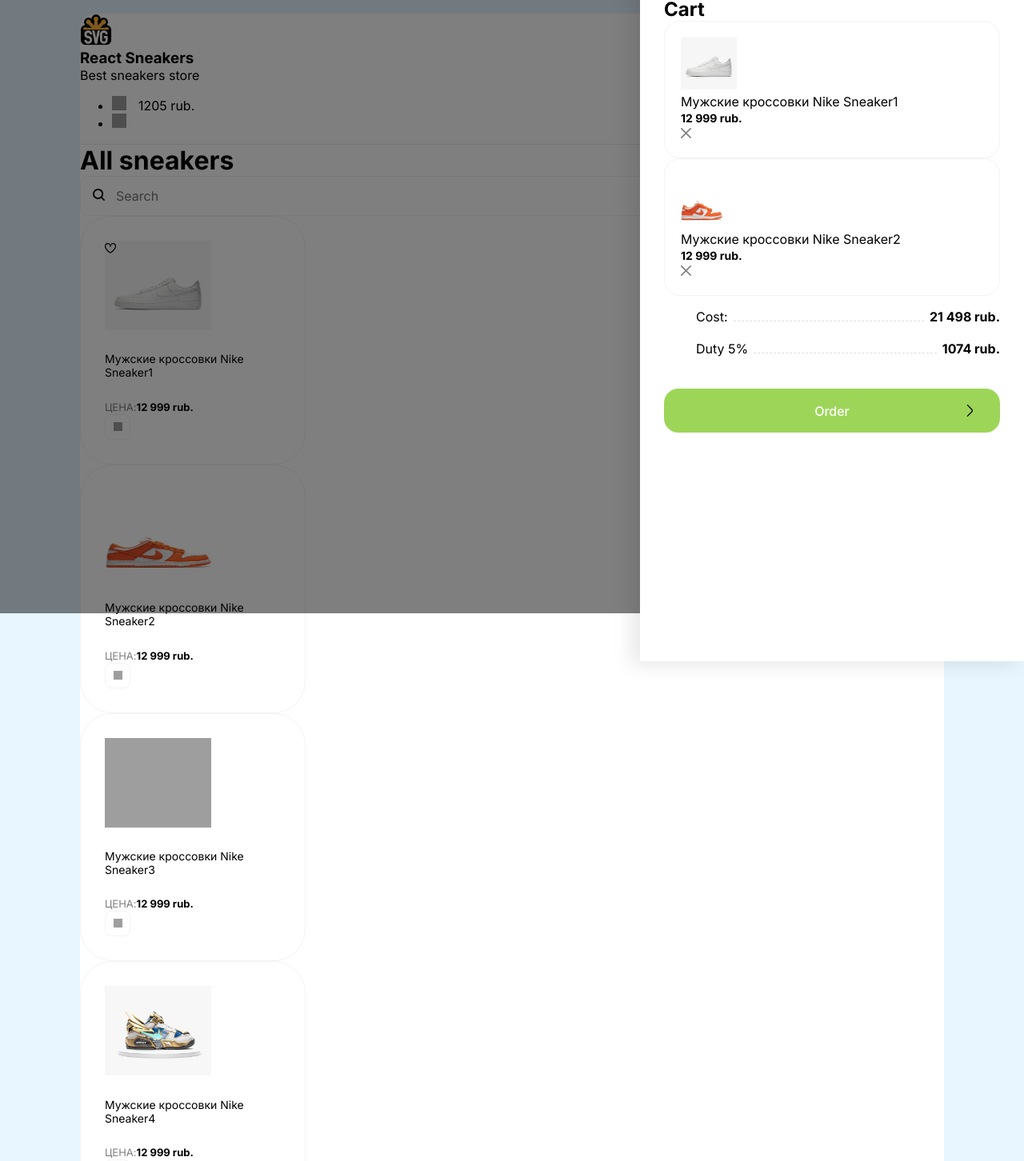
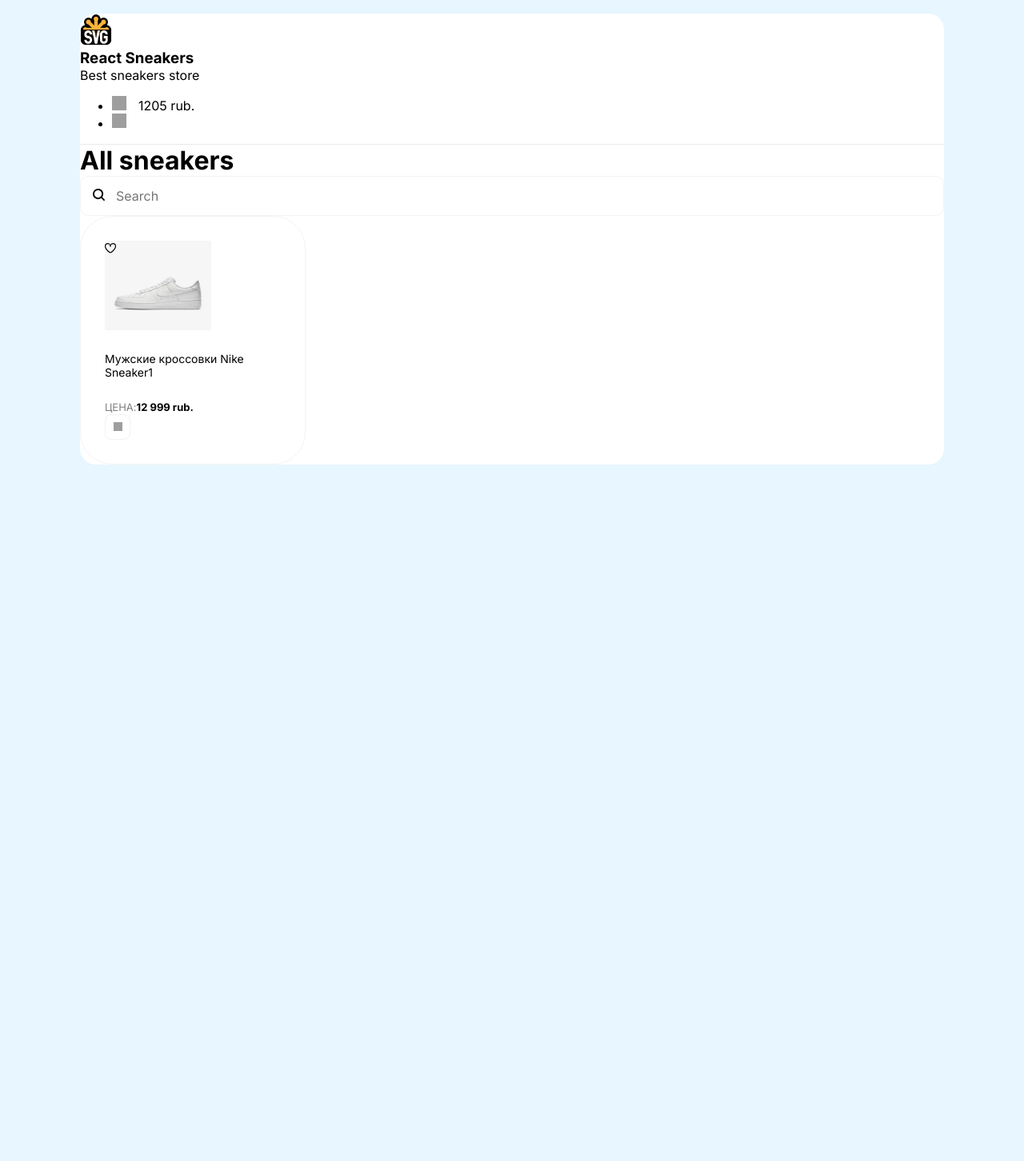
Before and after one commit to viix54/react-sneakers, a React (Create React App) app: page / in a window 1280 px wide. Shown: the part 33-1485 px from the top of the page at 80% size. After the commit the page ends 800 px from the top, so only its background shows below. Built offline with nearby package versions, Linux system fonts and the light colour scheme; grey boxes are pictures that could not be loaded.

Commit message:
first components

```diff
--- a/src/App.js
+++ b/src/App.js
@@ -1,72 +1,13 @@
+import Card from "./components/Card";
+import Header from "./components/Header";
+import Drawer from "./components/Drawer";
 
 function App() {
   return (
     <div className="wrapper clear">
-      <div className='overlay'>
-        <div className='drawer'>
-          <h2 className='mb-30'>Cart</h2>
-         <div className='items'>
-         <div className='cartItem d-flex align-center mb-20'>
-          <div style={{backgroundImage:'url(/img/sneakers/sneak1.webp)'}}className='cartItemImg'></div>
+      <Drawer/>
+      <Header/>
 
-            <div className='mr-20 flex '>
-              <p className='mb-5'>Мужские кроссовки Nike Sneaker1</p>
-              <b>12 999 rub.</b>
-              </div>
-              <img className='removeBtn' width={13} height={13} src='/img/cross.svg' alt='delItem'/>
-
-          </div>
-
-          <div className='cartItem d-flex align-center mb-20'>
-          <div style={{backgroundImage:'url(/img/sneakers/sneak2.webp)'}}className='cartItemImg'></div>
-
-            <div className='mr-20 flex '>
-
-              <p className='mb-5'>Мужские кроссовки Nike Sneaker2</p>
-              <b>12 999 rub.</b>
-              </div>
-              <img className='removeBtn' width={13} height={13} src='/img/cross.svg' alt='delItem'/>
-
-
-          </div>
-         </div>
-         <div className='cartTotalBlock'>
-        <ul >
-            <li className='d-flex'>
-              <span>Cost:</span>
-              <div></div>
-              <b>21 498 rub.</b>
-            </li>
-            <li className='d-flex'>
-              <span>Duty 5%</span>
-              <div></div>
-              <b>1074 rub.</b>
-            </li>
-
-            </ul>
-          <button className='greenButton'>Order <img width={15} height={15} src='/img/angle-right.svg' alt='Arrow'/></button>
-          </div>
-        </div>
-      </div>
-
-      <header className="d-flex justify-between align-center p-40">
-        <div className="d-flex align-center">
-        <img width= {40} height={40} src='/img/logo.png' alt="logo"/>
-        <div>
-          <h3 className="text-uppercase">React Sneakers</h3>
-          <p className="opacity-5">Best sneakers store</p>
-        </div>
-        </div>
-         <ul className="d-flex">
-            <li className="mr-30"><img width= {18} height={18} src='/img/cart.svg' alt="cart"/>
-            <span>1205 rub.</span>
-            </li>
-            <li>
-            <img width= {18} height={18} src='/img/user.svg' alt="user"/>
-            </li>
-          </ul>
-
-      </header>
       <div className="content p-40">
         <div className='d-flex align-center justify-between mb-40'>
           <h1 >All sneakers</h1>
@@ -76,61 +17,8 @@
           </div>
         </div>
         <div className="d-flex">
-        <div className="card">
-          <div className='favorite'>
-          <img width={14} height={14}src='/img/heart.svg' alt='Unliked'/>
-          </div>
-          <img width={133} height={112}src ='/img/sneakers/sneak1.webp' alt="Sneakers"/>
-          <h5>Мужские кроссовки Nike Sneaker1</h5>
-          <div className="d-flex justify-between align-center">
-            <div className="d-flex flex-column">
-              <span>Цена:</span>
-              <b>12 999 rub.</b>
-            </div>
-            <button className="button">
-              <img width={11} height={11} src="/img/plus.svg" alt="plus" />
-            </button>
-          </div>
-        </div>
-        <div className="card">
-          <img width={133} height={112}src ='/img/sneakers/sneak2.webp' alt="Sneakers"/>
-          <h5>Мужские кроссовки Nike Sneaker2</h5>
-          <div className="d-flex justify-between align-center">
-            <div className="d-flex flex-column">
-              <span>Цена:</span>
-              <b>12 999 rub.</b>
-            </div>
-            <button className="button">
-              <img width={11} height={11} src="/img/plus.svg" alt="plus" />
-            </button>
-          </div>
-        </div>
-        <div className="card">
-          <img width={133} height={112}src ='/img/sneakers/sneak3.jpg' alt="Sneakers"/>
-          <h5>Мужские кроссовки Nike Sneaker3</h5>
-          <div className="d-flex justify-between align-center">
-            <div className="d-flex flex-column">
-              <span>Цена:</span>
-              <b>12 999 rub.</b>
-            </div>
-            <button className="button">
-              <img width={11} height={11} src="/img/plus.svg" alt="plus" />
-            </button>
-          </div>
-        </div>
-        <div className="card">
-          <img width={133} height={112}src ='/img/sneakers/sneak4.webp' alt="Sneakers"/>
-          <h5>Мужские кроссовки Nike Sneaker4</h5>
-          <div className="d-flex justify-between align-center">
-            <div className="d-flex flex-column">
-              <span>Цена:</span>
-              <b>12 999 rub.</b>
-            </div>
-            <button className="button">
-              <img width={11} height={11} src="/img/plus.svg" alt="plus" />
-            </button>
-          </div>
-        </div>
+          <Card/>
+
         </div>
       </div>
     </div>
--- /dev/null
+++ b/src/components/Card.jsx
@@ -0,0 +1,27 @@
+function Card() {
+  return (
+    <div className="card">
+      <div className="favorite">
+        <img width={14} height={14} src="/img/heart.svg" alt="Unliked" />
+      </div>
+      <img
+        width={133}
+        height={112}
+        src="/img/sneakers/sneak1.webp"
+        alt="Sneakers"
+      />
+      <h5>Мужские кроссовки Nike Sneaker1</h5>
+      <div className="d-flex justify-between align-center">
+        <div className="d-flex flex-column">
+          <span>Цена:</span>
+          <b>12 999 rub.</b>
+        </div>
+        <button className="button">
+          <img width={11} height={11} src="/img/plus.svg" alt="plus" />
+        </button>
+      </div>
+    </div>
+  );
+}
+
+export default Card;
--- /dev/null
+++ b/src/components/Drawer.jsx
@@ -0,0 +1,83 @@
+function Drawer() {
+  return (
+    <div style={{ display: "none" }} className="overlay">
+      <div className="drawer ">
+        <h2 className="mb-30 d-flex justify-between ">
+          Cart
+          <img
+            className="removeBtn cu-p"
+            width={13}
+            height={13}
+            src="/img/cross.svg"
+            alt="delItem"
+          />
+        </h2>
+
+        <div className="items">
+          <div className="cartItem d-flex align-center mb-20">
+            <div
+              style={{ backgroundImage: "url(/img/sneakers/sneak1.webp)" }}
+              className="cartItemImg"
+            ></div>
+
+            <div className="mr-20 flex ">
+              <p className="mb-5">Мужские кроссовки Nike Sneaker1</p>
+              <b>12 999 rub.</b>
+            </div>
+            <img
+              className="removeBtn"
+              width={13}
+              height={13}
+              src="/img/cross.svg"
+              alt="delItem"
+            />
+          </div>
+
+          <div className="cartItem d-flex align-center mb-20">
+            <div
+              style={{ backgroundImage: "url(/img/sneakers/sneak2.webp)" }}
+              className="cartItemImg"
+            ></div>
+
+            <div className="mr-20 flex ">
+              <p className="mb-5">Мужские кроссовки Nike Sneaker2</p>
+              <b>12 999 rub.</b>
+            </div>
+            <img
+              className="removeBtn"
+              width={13}
+              height={13}
+              src="/img/cross.svg"
+              alt="delItem"
+            />
+          </div>
+        </div>
+        <div className="cartTotalBlock">
+          <ul>
+            <li>
+              <span>Cost:</span>
+              <div></div>
+              <b>21 498 rub.</b>
+            </li>
+            <li>
+              <span>Duty 5%</span>
+              <div></div>
+              <b>1074 rub.</b>
+            </li>
+          </ul>
+          <button className="greenButton">
+            Order{" "}
+            <img
+              width={15}
+              height={15}
+              src="/img/angle-right.svg"
+              alt="Arrow"
+            />
+          </button>
+        </div>
+      </div>
+    </div>
+  );
+}
+
+export default Drawer;
--- /dev/null
+++ b/src/components/Header.jsx
@@ -0,0 +1,24 @@
+function Header() {
+  return (
+    <header className="d-flex justify-between align-center p-40">
+      <div className="d-flex align-center">
+        <img width={40} height={40} src="/img/logo.png" alt="logo" />
+        <div>
+          <h3 className="text-uppercase">React Sneakers</h3>
+          <p className="opacity-5">Best sneakers store</p>
+        </div>
+      </div>
+      <ul className="d-flex">
+        <li className="mr-30">
+          <img width={18} height={18} src="/img/cart.svg" alt="cart" />
+          <span>1205 rub.</span>
+        </li>
+        <li>
+          <img width={18} height={18} src="/img/user.svg" alt="user" />
+        </li>
+      </ul>
+    </header>
+  );
+}
+
+export default Header;
--- a/src/index.scss
+++ b/src/index.scss
@@ -105,15 +105,22 @@
 }
 
 .drawer{
+  display: flex;
+  flex-direction: column;
   position: absolute;
-  display: flex;
-  flex-direction:column;
   right: 0;
   height: 100%;
   width: 420px;
   background: #ffffff;
   box-shadow: -10px 4px 24px rgba(0,0,0,0.1);
   padding: 30px;
+
+
+  .items{
+    flex: 1;
+    overflow: auto;
+    margin-bottom: 40px;
+  }
 
   h2{
     margin: 0;
@@ -123,6 +130,7 @@
 
 .cartTotalBlock{
   ul{
+
     margin-bottom: 40px !important;
   li{
     display: flex;
```
